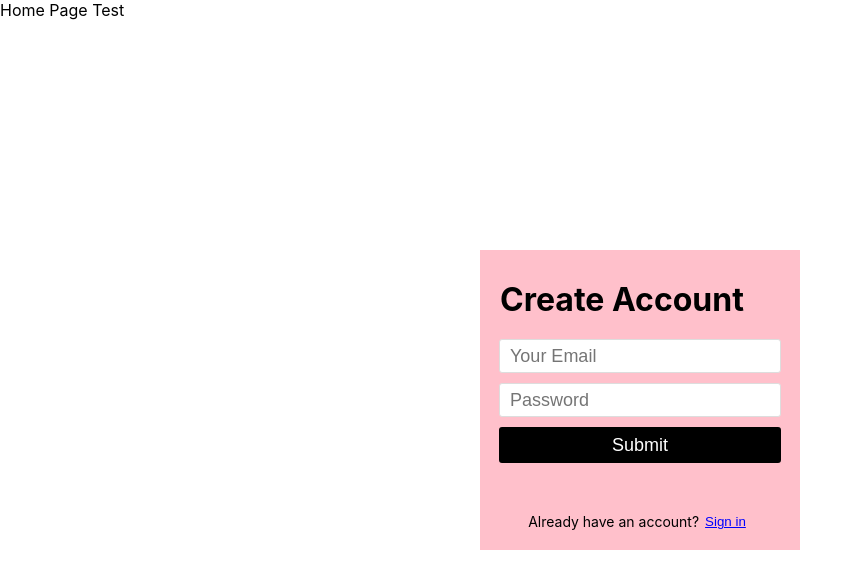
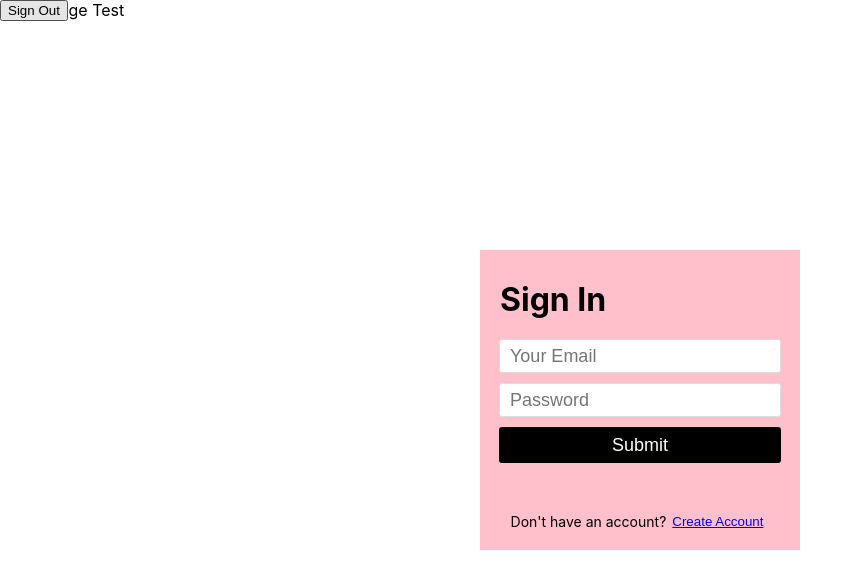
Before and after one commit to Levi237/tarot, a React (Create React App) app: page / in a window 1280 px wide. Shown: the top 588 px of the page, without its empty margins (0-863 px from the left). Built offline with nearby package versions, Linux system fonts and the light colour scheme; no server answers.

Commit message:
float global signout button, fadeout welcome onsubmit success

```diff
--- a/src/App.js
+++ b/src/App.js
@@ -37,6 +37,7 @@ const [user, setUser] = useState([]);
 
   return (
     <div className="App">
+      <button className="signout-home" onClick={clickSignOut}>Sign Out</button>
       { user ? <div>{user.displayName ? user.displayName : user.email}</div> : <div>Login</div>}
       {/* <FetchData/> */}
       {/* <StateTest/> */}
--- a/src/index.css
+++ b/src/index.css
@@ -16,3 +16,8 @@ code {
   margin-block-start: 0;
   margin-block-end: 0;
 }
+
+.signout-home {
+  position: absolute;
+  z-index: 3;
+}
--- a/src/tests/auth/auth.css
+++ b/src/tests/auth/auth.css
@@ -11,6 +11,9 @@
     display: flex;
     justify-content: center;
     align-items: center;
+}
+#auth-container {
+    transition: opacity 1s ease;
 }
 .modal-container {
     background-color: pink;
--- a/src/tests/auth/index.js
+++ b/src/tests/auth/index.js
@@ -10,7 +10,7 @@ const AuthTest = ({user, clickSignOut}) => {
   const [password, setPassword] = useState('');
   const [error, setError] = useState(false);
   const [errorMessage, setErrorMessage] = useState('');
-  const [input, setInput] = useState(false);
+  const [input, setInput] = useState(true);
 
 
 const handleCreateAccount = (e) => {
@@ -54,10 +54,10 @@ const clearState = () => {
     const modal = document.getElementById('auth-container');
     setTimeout(() => {
         modal.style.opacity = 0;
-    }, 6000);
+    }, 1000);
     setTimeout(() => {
         modal.style.marginTop = '-100vh';
-    }, 12000);
+    }, 2000);
 }
 
 const toggleCreateLogin = (e) => {
@@ -91,7 +91,6 @@ const toggleCreateLogin = (e) => {
             :
             <>
             <h1>Welcome!</h1>
-            <button onClick={clickSignOut}>Sign Out</button>
             </>
         }
         </div>
```
